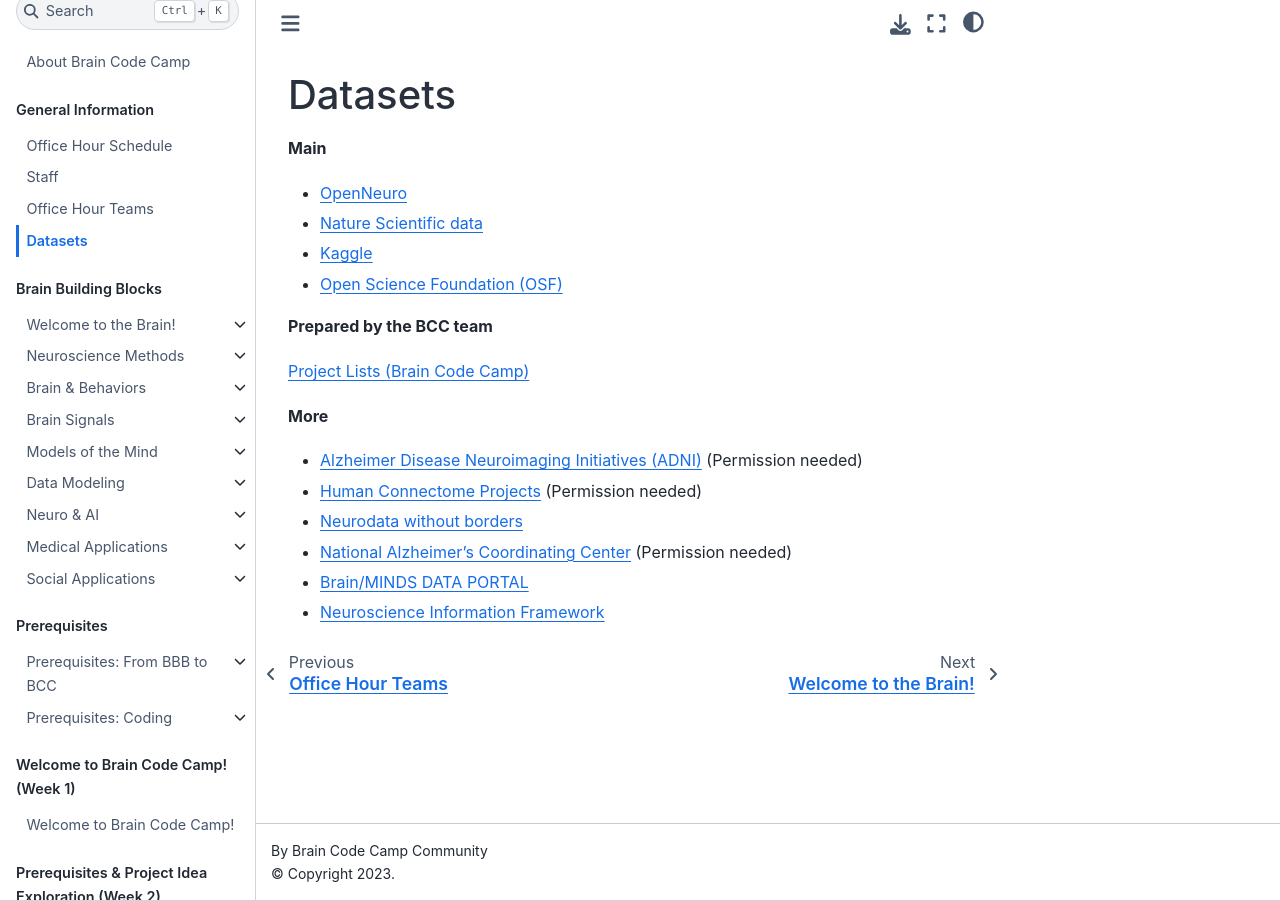
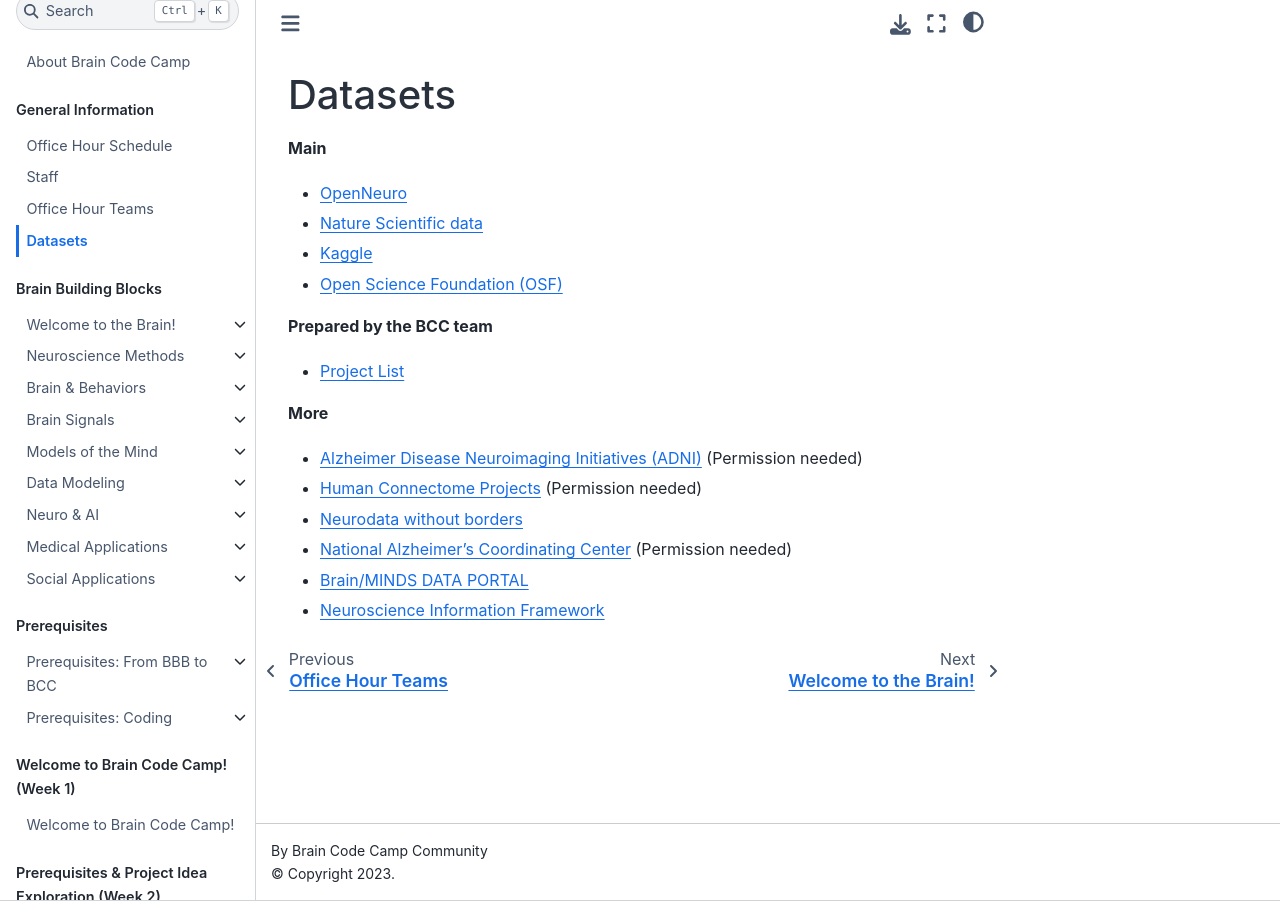
Before and after one commit to ichatnun/brainCodeCamp2023, a Jupyter Book: the page built from GeneralInfo/datasets.md, in a window 1280 px wide. Built offline with Jupyter Book 1.0.4 settings and Sphinx 7.4.7 and the Sphinx Book theme 1.1.4, drawn with Linux system fonts in a browser that asks for light colours; pages that are not in the unit, such as notebooks, are missing from menus.

Commit message:
Fix typos

```diff
--- a/GeneralInfo/datasets.md
+++ b/GeneralInfo/datasets.md
@@ -8,7 +8,7 @@
 
 **Prepared by the BCC team**
 
-[Project Lists (Brain Code Camp)](https://docs.google.com/spreadsheets/d/1ol_3w_4cvQWrok4r1sZ0toKFhudjbRsY3_DKqjtqMpE/edit#gid=661660833)
+* [Project List](https://docs.google.com/spreadsheets/d/1ol_3w_4cvQWrok4r1sZ0toKFhudjbRsY3_DKqjtqMpE/edit#gid=661660833)
 
 **More**
 * [Alzheimer Disease Neuroimaging Initiatives (ADNI)](https://adni.loni.usc.edu/) (Permission needed)
```
Also changed, not shown: Fundamentals/PrereqAndProjectExploration/Intro.md (+1 -3 lines).
